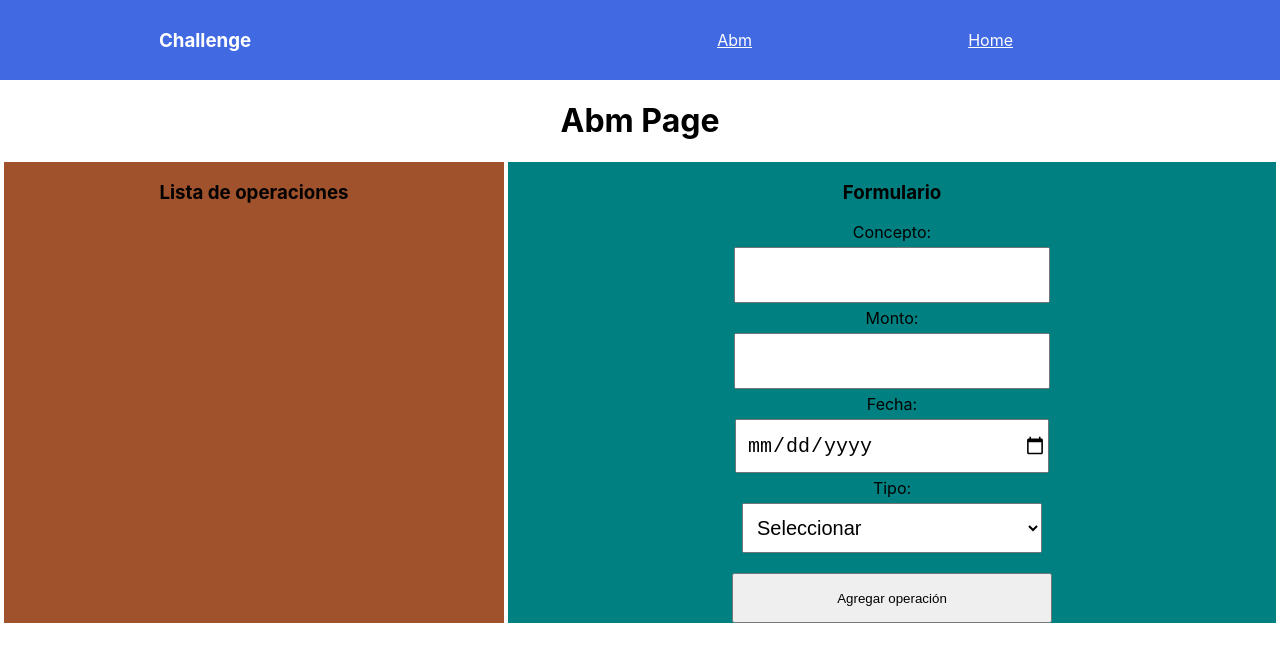
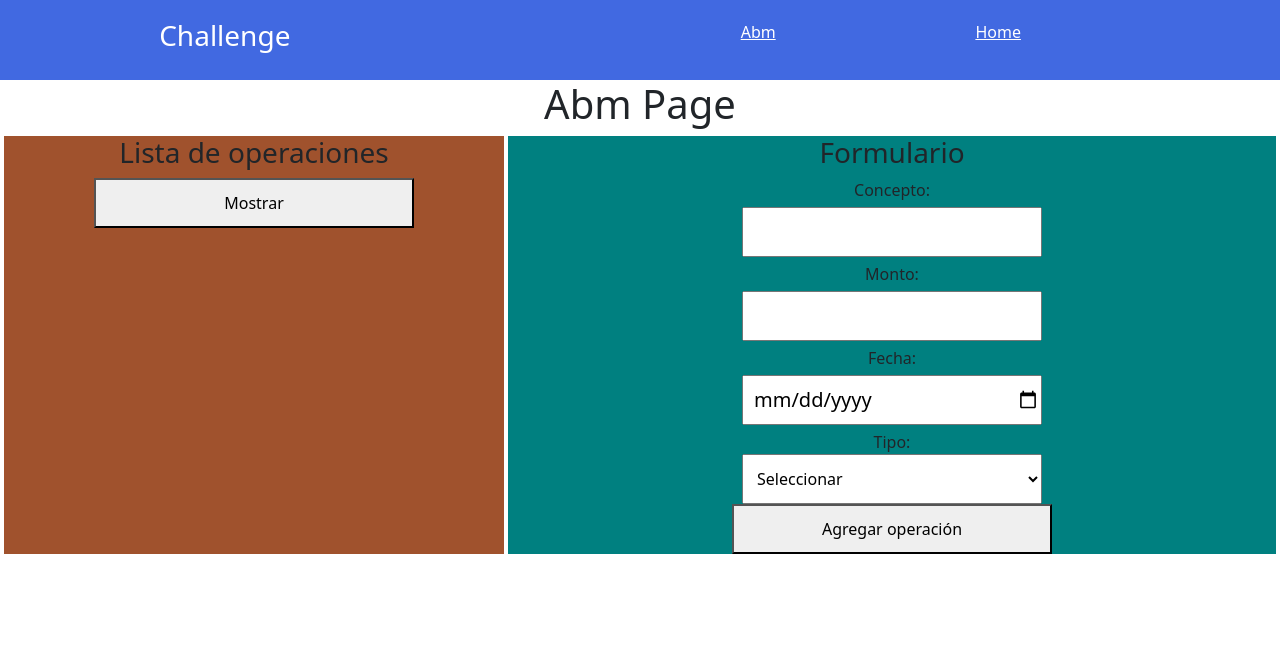
Before and after one commit to stf-aguilar/challengeAlkemy, a React (Create React App) app in the folder cliente/: page /abm in a window 1280 px wide. Shown: the top 662 px of the page. Built offline with nearby package versions, Linux system fonts and the light colour scheme.

Commit message:
armado de ruta GET y Axios.get desde el front

```diff
--- a/cliente/package.json
+++ b/cliente/package.json
@@ -7,7 +7,9 @@
     "@testing-library/react": "^11.2.7",
     "@testing-library/user-event": "^12.8.3",
     "axios": "^0.21.1",
+    "bootstrap": "^5.1.0",
     "react": "^17.0.2",
+    "react-bootstrap": "^2.0.0-beta.6",
     "react-dom": "^17.0.2",
     "react-router-dom": "^5.2.0",
     "react-scripts": "4.0.3",
--- a/cliente/src/App.js
+++ b/cliente/src/App.js
@@ -3,6 +3,7 @@ import Nav from './components/Nav'
 import Abm from './components/Abm'
 //import Shop from './components/Shop'
 import { BrowserRouter as Router,Switch, Route, Link } from "react-router-dom";
+import 'bootstrap/dist/css/bootstrap.min.css';
 
 function App() {
   return (
--- a/cliente/src/components/Abm.js
+++ b/cliente/src/components/Abm.js
@@ -1,12 +1,14 @@
 import '../App.css'
 import { useState } from 'react'
 import Axios from 'axios'
+import { Table } from 'react-bootstrap';
 
 function Abm() {
   const [concepto, setConcepto] = useState('')
   const [monto, setMonto] = useState(0)
   const [fecha, setFecha] = useState('')
   const [tipo, setTipo] = useState('')
+  const [operacionesLista, setOperacionesLista] = useState([])
 
   const agregarOperacion = () => {
     Axios.post('http://localhost:3001/create', {
@@ -19,20 +21,38 @@ function Abm() {
     })
   }
 
+  const getOperaciones = () => {
+    Axios.get('http://localhost:3001/operaciones').then((response)=> {
+      setOperacionesLista(response.data)
+    })
+  }
+
+
   return (
     <div>
      <h1>Abm Page</h1>
      <div className="contenedor">
       <div className="contenido contenido-izq">
         <h3>Lista de operaciones</h3>
+        <button onClick={getOperaciones}>Mostrar</button>
+        <Table striped bordered hover size="sm">
+
+        </Table>
+        {operacionesLista.map((val, key)=> {
+          return(
+            <div key={key}>{val.concepto}</div>
+          )
+        })}
       </div>
       <div className="information contenido-der">
         <h3>Formulario</h3>
+
         <label>Concepto:</label>
-        <input type="text"
+        <input  type="text"
                 onChange={(e) => {
-                setConcepto(e.target.value)
-        }}/>
+                  setConcepto(e.target.value)
+                }}
+        />
         <label>Monto:</label>
         <input type="number"
            onChange={(e) => {
```
Also changed, not shown: 2 other files (tests, documents, lock files or other folders).
